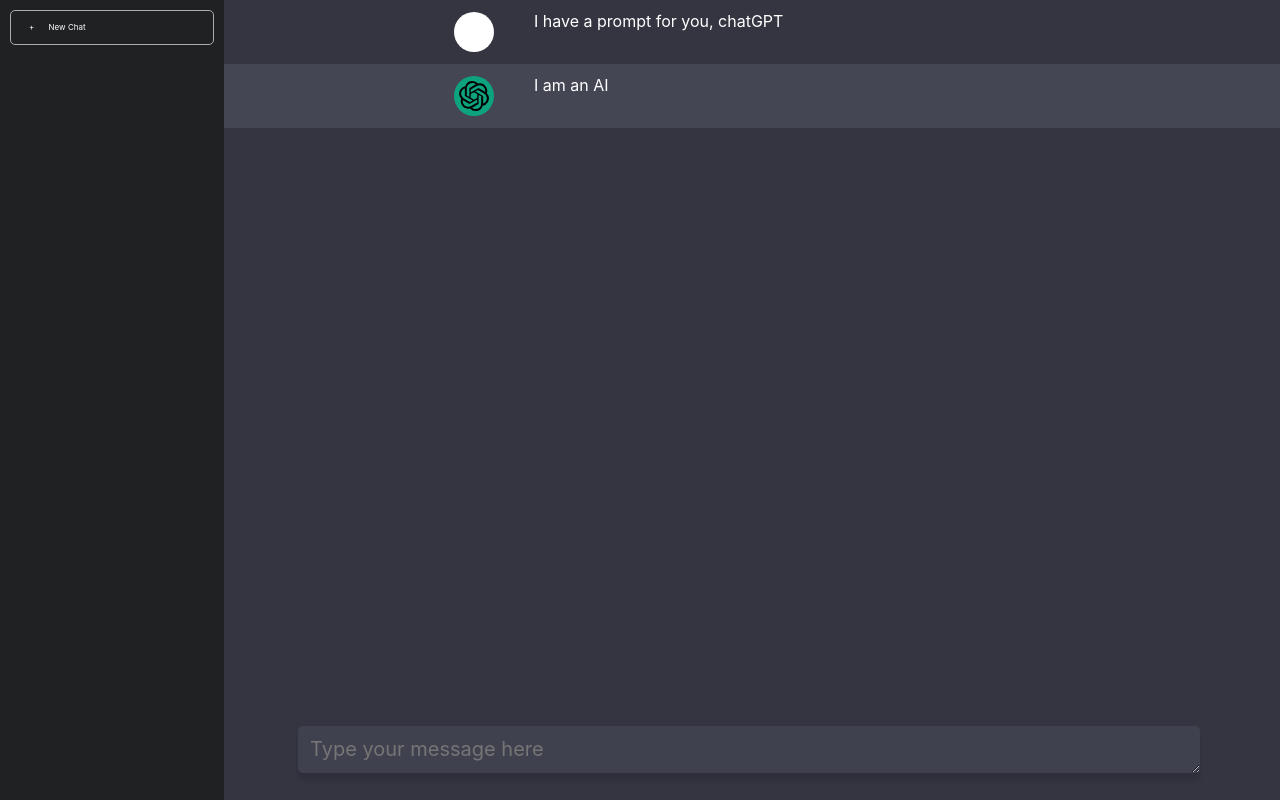
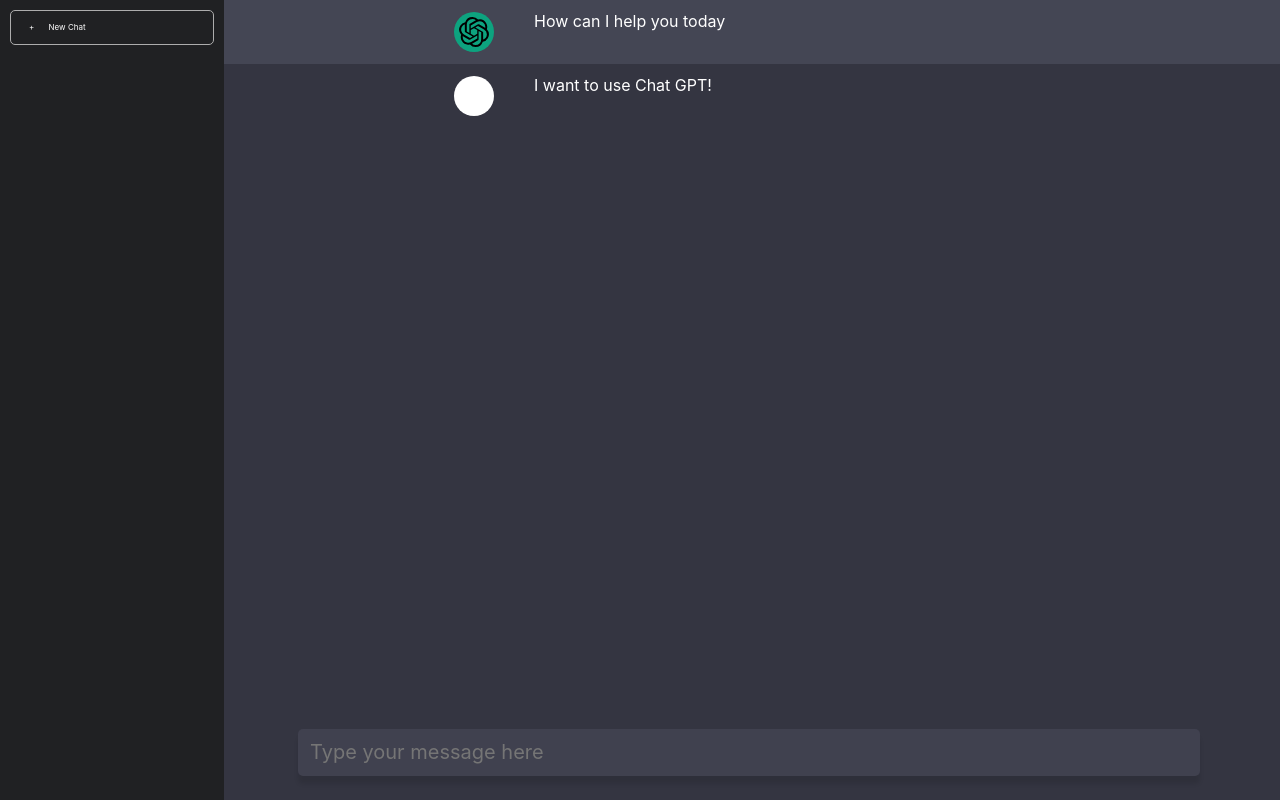
Before and after one commit to mario-oliver/MOpenAI, a React (Create React App) app in the folder client/: page / in a window 1280 px wide. Built offline with nearby package versions, Linux system fonts and the light colour scheme.

Commit message:
ported chat to be dynamic based on state variables

```diff
--- a/client/src/App.js
+++ b/client/src/App.js
@@ -1,8 +1,26 @@
 import './App.css';
 import './normalize.css';
 import chatgptlogo from './ChatGPT.svg';
+import { useState } from 'react';
 
 function App() {
+  const [input, setInput] = useState('');
+  const [chatLog, setChatLog] = useState([
+    {
+      user: 'gpt',
+      message: 'How can I help you today',
+    },
+    {
+      user: 'me',
+      message: 'I want to use Chat GPT!',
+    },
+  ]);
+  const handleSubmit = (e) => {
+    e.preventDefault();
+    setChatLog([...chatLog, { user: 'me', message: input }]);
+    setInput('');
+  };
+
   return (
     <div className="App">
       <aside className="sidemenu">
@@ -13,27 +31,37 @@
 
       <section className="chatbox">
         <div className="chat-log">
-          <div className="chat-message">
-            <div className="chat-message-center">
-              <div className="avatar"></div>
-              <div className="message">I have a prompt for you, chatGPT</div>
-            </div>
-          </div>
-          <div className="chat-message chatgpt">
-            <div className="chat-message-center">
-              <div className="avatar chatgpt">
-                <img className="avatar_img" src={chatgptlogo} alt="chatgpt" />
+          {chatLog.map((chat, index) => {
+            return (
+              <div
+                className={`chat-message ${chat.user === 'gpt' && 'chatgpt'}`}
+              >
+                <div className="chat-message-center">
+                  <div className={`avatar ${chat.user === 'gpt' && 'chatgpt'}`}>
+                    {chat.user === 'gpt' && (
+                      <img
+                        className="avatar_img"
+                        src={chatgptlogo}
+                        alt="chatgpt"
+                      />
+                    )}
+                  </div>
+                  <div className="message">{chat.message}</div>
+                </div>
               </div>
-              <div className="message">I am an AI </div>
-            </div>
-          </div>
+            );
+          })}
         </div>
         <div className="chat-input-holder">
-          <textarea
-            className="chat-input-textarea"
-            rows="1"
-            placeholder="Type your message here"
-          ></textarea>
+          <form onSubmit={handleSubmit}>
+            <input
+              value={input}
+              onChange={(e) => setInput(e.target.value)}
+              className="chat-input-textarea"
+              rows="1"
+              placeholder="Type your message here"
+            ></input>
+          </form>
         </div>
       </section>
     </div>
```
